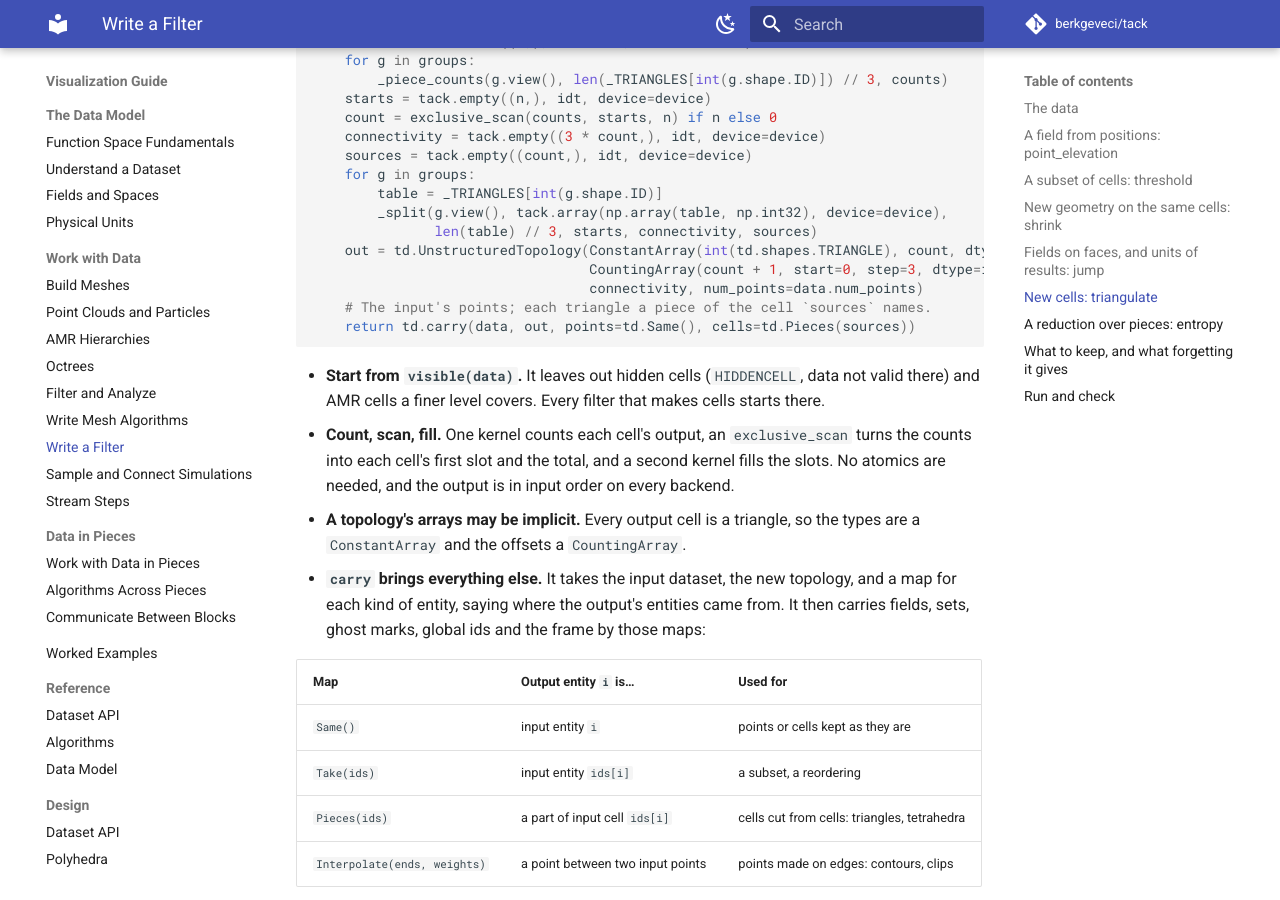
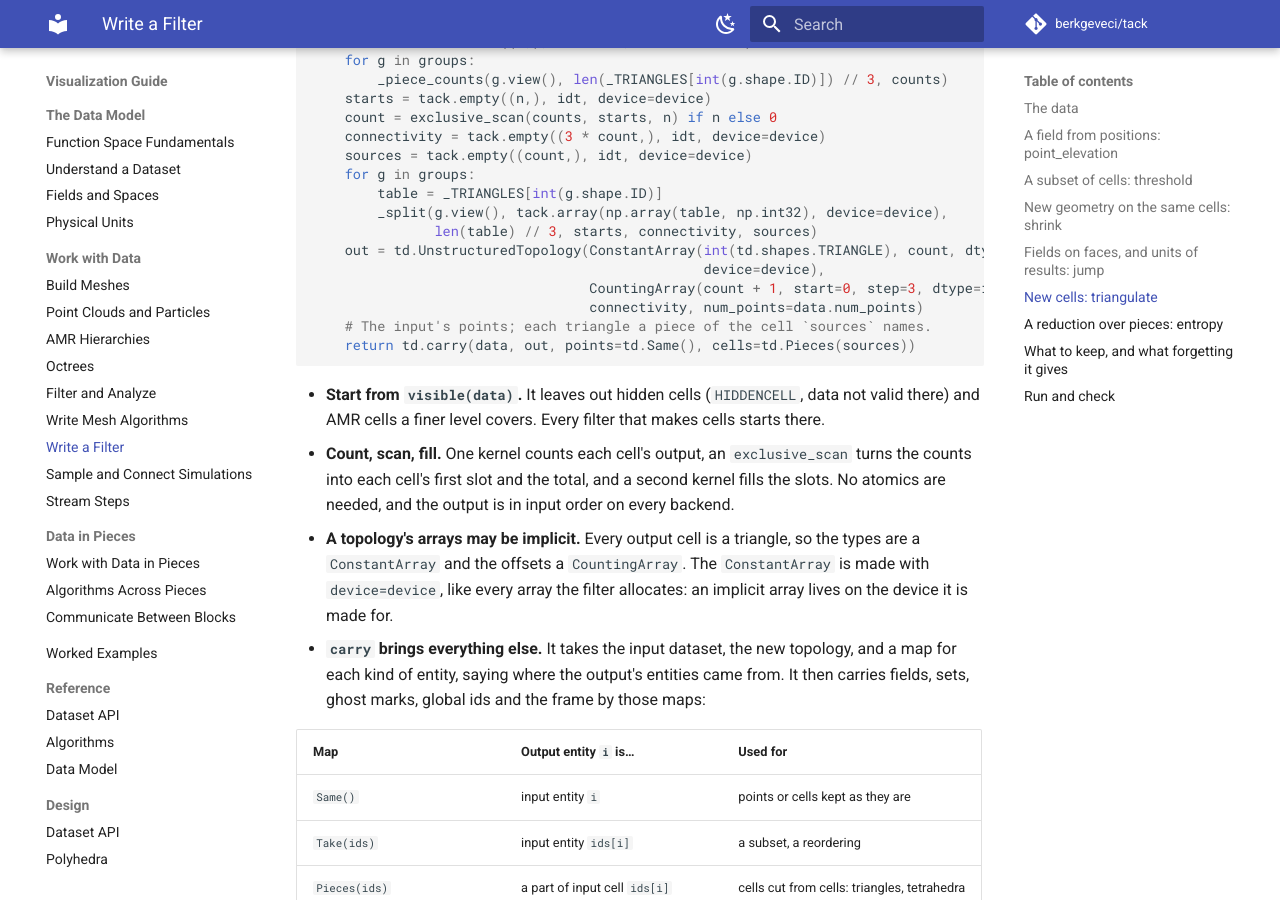
Before and after one commit to berkgeveci/tack, an MkDocs documentation site: the page built from docs/vis-guide/15-write-a-filter.md, in a window 1280 px wide and 900 px high, scrolled down 4714 px. Built offline with MkDocs 1.6.1 and Material for MkDocs 9.7.7, drawn with Linux system fonts in a browser that asks for light colours; comment, search, counter and statistics services are not loaded; the version menu is left out.

Commit message:
orient runs on its topology's device, and the chapter's triangulate on the data's
orient built its result from host arrays, on the default device, and failed
with "arrays on two devices" on a topology on another device; it is wrapped
in on_inputs_device like the three before it, and the new device test checks
it. docs/examples/data_filters.py (the "Write a Filter" chapter, #172) had the
same triangulate as test_public_filters, with the ConstantArray on the
default device; it now takes device=device, and the chapter says why. A
CHANGELOG entry for the branch.

```diff
--- a/docs/examples/data_filters.py
+++ b/docs/examples/data_filters.py
@@ -153,7 +153,8 @@
         table = _TRIANGLES[int(g.shape.ID)]
         _split(g.view(), tack.array(np.array(table, np.int32), device=device),
                len(table) // 3, starts, connectivity, sources)
-    out = td.UnstructuredTopology(ConstantArray(int(td.shapes.TRIANGLE), count, dtype=tack.u8),
+    out = td.UnstructuredTopology(ConstantArray(int(td.shapes.TRIANGLE), count, dtype=tack.u8,
+                                                device=device),
                                   CountingArray(count + 1, start=0, step=3, dtype=idt),
                                   connectivity, num_points=data.num_points)
     # The input's points; each triangle a piece of the cell `sources` names.
--- a/docs/vis-guide/15-write-a-filter.md
+++ b/docs/vis-guide/15-write-a-filter.md
@@ -124,7 +124,9 @@
   total, and a second kernel fills the slots. No atomics are needed, and the
   output is in input order on every backend.
 - **A topology's arrays may be implicit.** Every output cell is a triangle,
-  so the types are a `ConstantArray` and the offsets a `CountingArray`.
+  so the types are a `ConstantArray` and the offsets a `CountingArray`. The
+  `ConstantArray` is made with `device=device`, like every array the filter
+  allocates: an implicit array lives on the device it is made for.
 - **`carry` brings everything else.** It takes the input dataset, the new
   topology, and a map for each kind of entity, saying where the output's
   entities came from. It then carries fields, sets, ghost marks, global ids
```
Also changed, not shown: CHANGELOG.md (+9 -0 lines), 2 other files.
